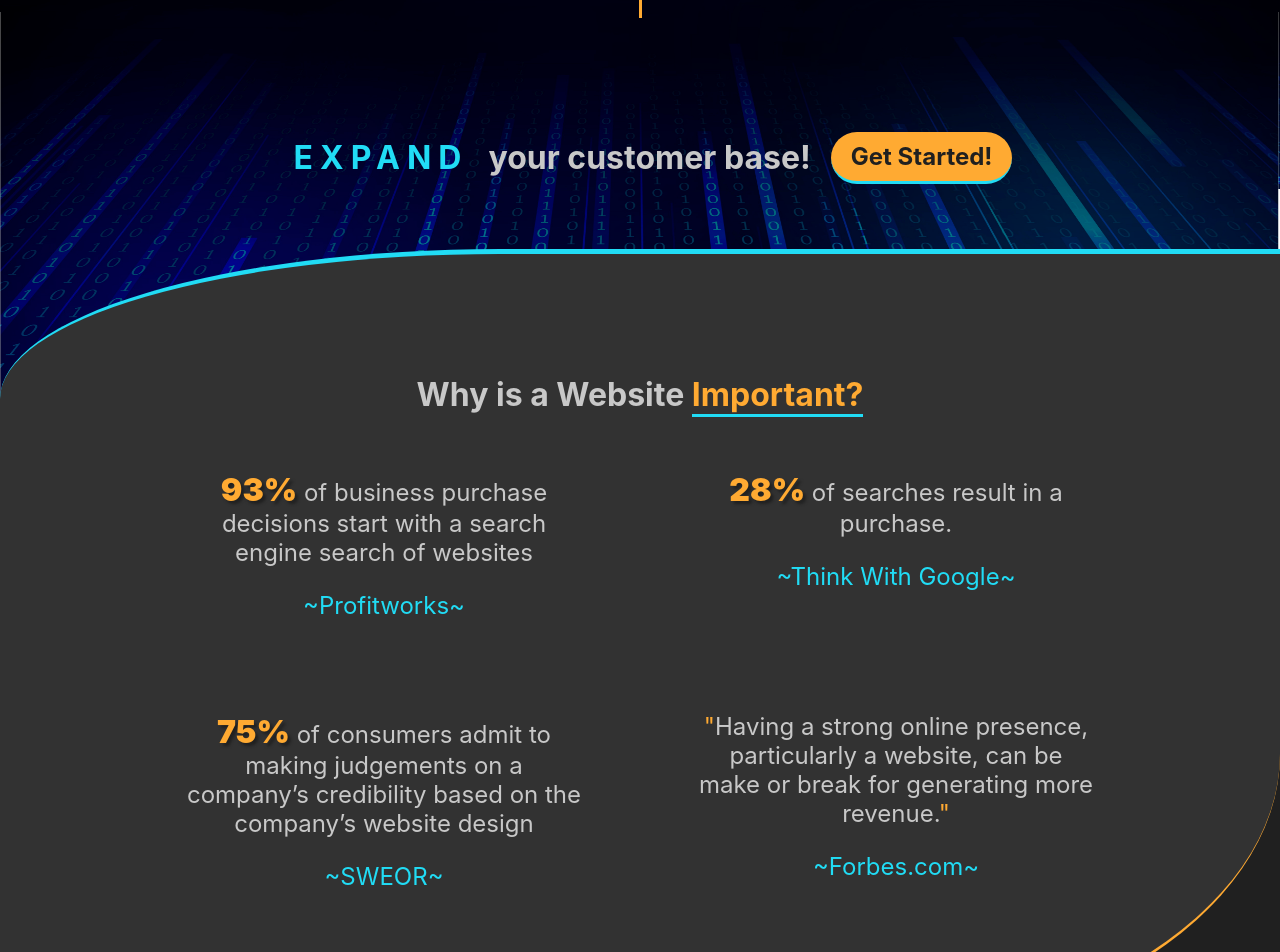
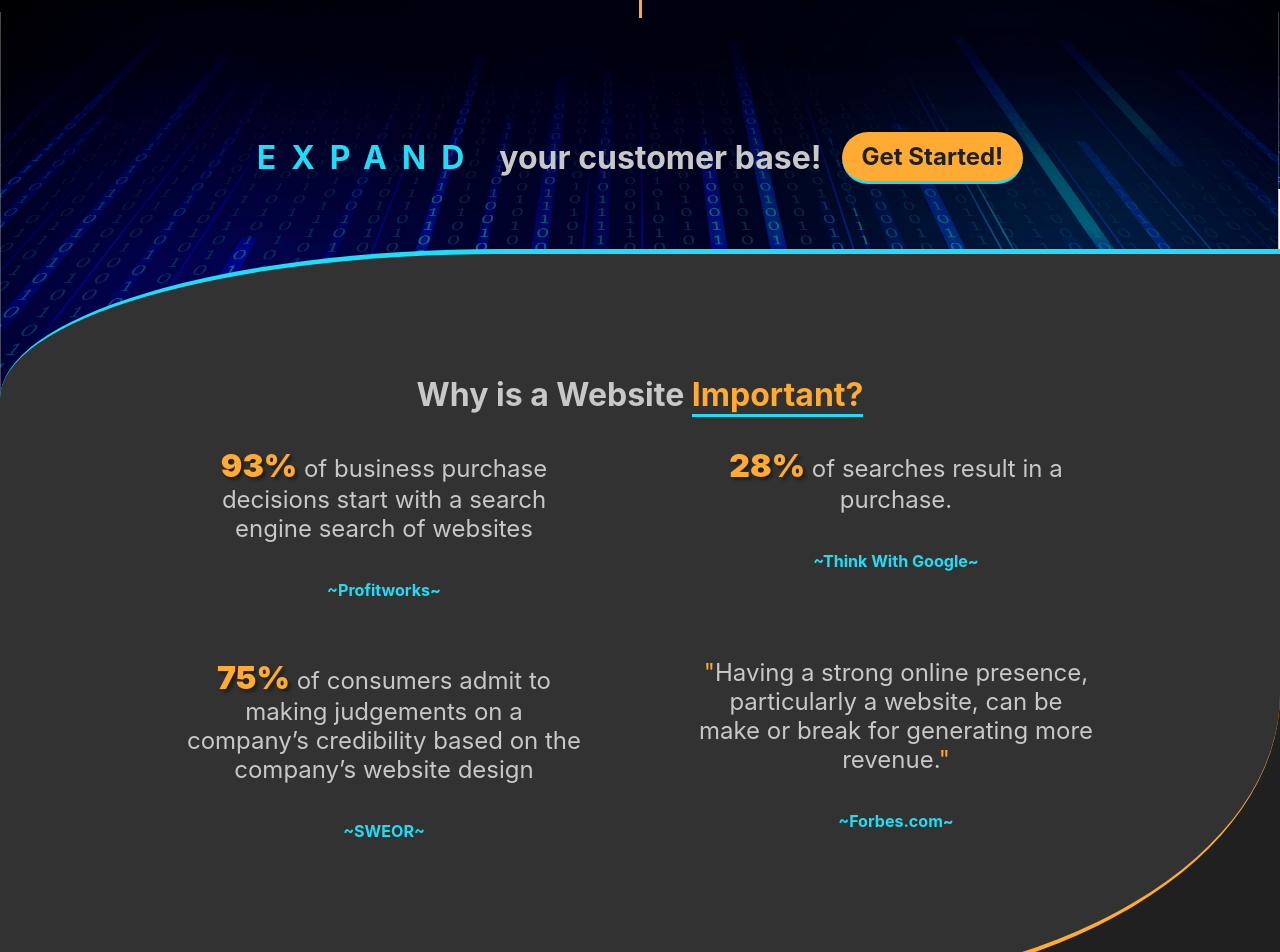
Before and after one commit to Finsternavy/thewebatease, a React (Create React App) app: page / in a window 1280 px wide. Shown: the part 360-1312 px from the top of the page. Built offline with nearby package versions, Linux system fonts and the light colour scheme.

Commit message:
stopped expand animation. changed p's to h5's

```diff
--- a/src/components/home.css
+++ b/src/components/home.css
@@ -128,8 +128,8 @@
 .home .call-to-action h3 span{
     position: relative;
     color: rgb(33, 220, 245);
-    letter-spacing: 3px;
-    animation-name: expand;
+    letter-spacing: 15px;
+    /* animation-name: expand; */
     animation-duration: 5s;
     animation-iteration-count: infinite;
 }
--- a/src/components/home.jsx
+++ b/src/components/home.jsx
@@ -26,22 +26,22 @@ const Home = () => {
             <div className="mission-statement-container">
                 <h1>Why is a Website <span className='why-important'>Important?</span></h1>
                 <div className="paragraphs">
-                    <p className="mission-statement">
+                    <div className="mission-statement">
                         <span className='stat'>93%</span> of business purchase decisions start with a search engine search of websites
-                        <p className='credit'>~Profitworks~</p>
-                    </p>
-                    <p className="mission-statement">
+                        <h6 className='credit'>~Profitworks~</h6>
+                    </div>
+                    <div className="mission-statement">
                         <span className='stat'>28%</span> of searches result in a purchase.
-                        <p className='credit'>~Think With Google~</p>
-                    </p>
-                    <p className="mission-statement">
+                        <h6 className='credit'>~Think With Google~</h6>
+                    </div>
+                    <div className="mission-statement">
                         <span className='stat'>75%</span> of consumers admit to making judgements on a company’s credibility based on the company’s website design
-                        <p className='credit'>~SWEOR~</p>
-                    </p>
-                    <p className="mission-statement">
+                        <h6 className='credit'>~SWEOR~</h6>
+                    </div>
+                    <div className="mission-statement">
                         <span className='quotes'>"</span>Having a strong online presence, particularly a website, can be make or break for generating more revenue.<span className='quotes'>"</span>
-                        <p className='credit'>~Forbes.com~</p>
-                    </p>
+                        <h6 className='credit'>~Forbes.com~</h6>
+                    </div>
                 </div>
 
             </div>
```
